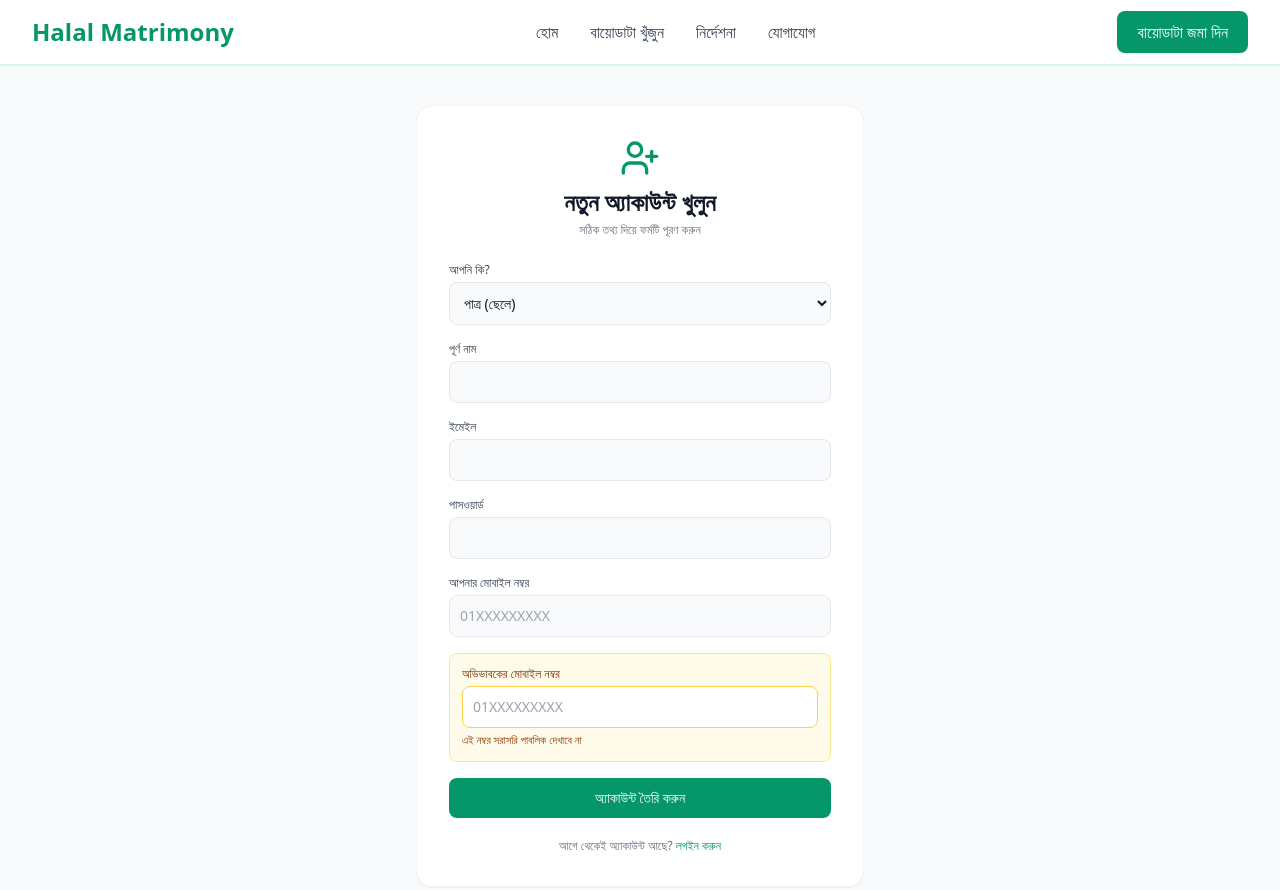
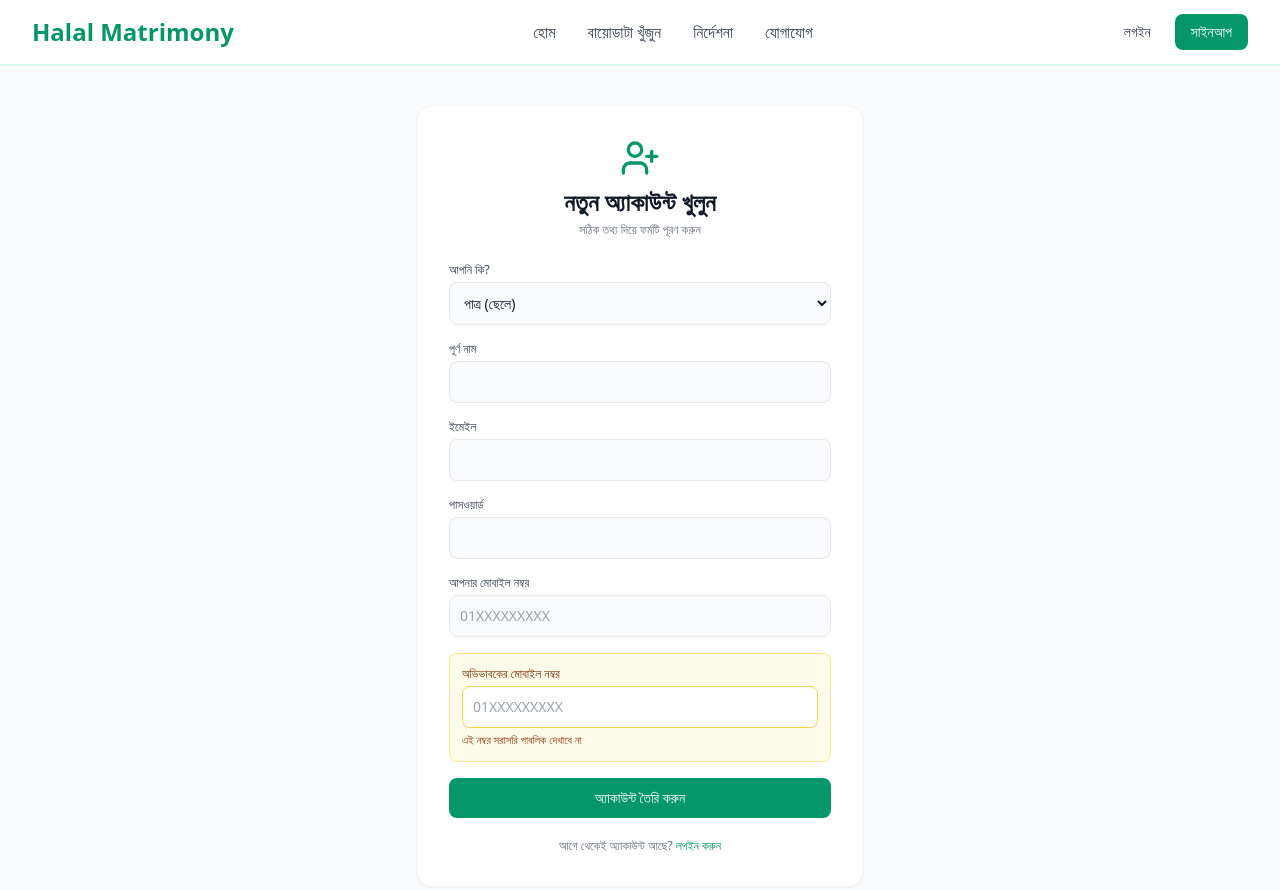
Before and after one commit to lifepartnarbd/dttttt, a Next.js app: page /signup in a window 1280 px wide. Shown: the top 890 px of the page. Built offline with nearby package versions, Linux system fonts and the light colour scheme; no server answers.

Commit message:
Update Navbar.tsx

```diff
--- a/components/Navbar.tsx
+++ b/components/Navbar.tsx
@@ -1,35 +1,112 @@
+'use client';
+
 import Link from 'next/link';
+import { useState } from 'react';
+import { useRouter } from 'next/navigation';
+import { useAuth } from '@/contexts/AuthContext';
+import { Menu, X, UserCircle2 } from 'lucide-react';
 
 export default function Navbar() {
+  const { user, profile, signOut, loading } = useAuth();
+  const router = useRouter();
+  const [menuOpen, setMenuOpen] = useState(false);
+
+  const handleLogout = async () => {
+    await signOut();
+    router.push('/');
+  };
+
   return (
     <nav className="bg-white shadow-sm border-b border-emerald-100 sticky top-0 z-50">
       <div className="max-w-7xl mx-auto px-4 sm:px-6 lg:px-8">
         <div className="flex justify-between h-16 items-center">
-          {/* Logo */}
           <div className="flex-shrink-0">
             <Link href="/" className="text-2xl font-bold text-emerald-600">
               Halal Matrimony
             </Link>
           </div>
 
-          {/* Menu Items (Desktop) */}
           <div className="hidden md:flex space-x-8 items-center">
             <Link href="/" className="text-gray-700 hover:text-emerald-600 font-medium">হোম</Link>
-            <Link href="#" className="text-gray-700 hover:text-emerald-600 font-medium">বায়োডাটা খুঁজুন</Link>
+            <Link href="#" className="text-gray-700 hover:text-emerald-600 font-medium">বায়োডাটা খুঁজুন</Link>
             <Link href="#" className="text-gray-700 hover:text-emerald-600 font-medium">নির্দেশনা</Link>
             <Link href="#" className="text-gray-700 hover:text-emerald-600 font-medium">যোগাযোগ</Link>
           </div>
 
-          {/* Call to Action Button */}
-          <div>
-            <Link
-              href="/create-biodata"
-              className="bg-emerald-600 hover:bg-emerald-700 text-white px-5 py-2.5 rounded-lg font-medium transition shadow-sm"
-            >
-              বায়োডাটা জমা দিন
-            </Link>
+          <div className="hidden md:flex items-center gap-3">
+            {loading ? null : user ? (
+              <>
+                <div className="flex items-center gap-2 text-sm text-gray-700">
+                  <UserCircle2 className="w-5 h-5 text-emerald-600" />
+                  <span className="font-medium">{profile?.custom_id ?? 'ইউজার'}</span>
+                </div>
+                <Link
+                  href="/create-biodata"
+                  className="bg-emerald-600 hover:bg-emerald-700 text-white text-sm font-medium px-4 py-2 rounded-lg transition"
+                >
+                  বায়োডাটা জমা দিন
+                </Link>
+                <button
+                  onClick={handleLogout}
+                  className="text-sm text-gray-600 hover:text-red-600 font-medium px-3 py-2"
+                >
+                  লগআউট
+                </button>
+              </>
+            ) : (
+              <>
+                <Link
+                  href="/login"
+                  className="text-sm text-gray-700 hover:text-emerald-600 font-medium px-3 py-2"
+                >
+                  লগইন
+                </Link>
+                <Link
+                  href="/signup"
+                  className="bg-emerald-600 hover:bg-emerald-700 text-white text-sm font-medium px-4 py-2 rounded-lg transition"
+                >
+                  সাইনআপ
+                </Link>
+              </>
+            )}
           </div>
+
+          <button
+            className="md:hidden text-gray-700"
+            onClick={() => setMenuOpen(!menuOpen)}
+          >
+            {menuOpen ? <X className="w-6 h-6" /> : <Menu className="w-6 h-6" />}
+          </button>
         </div>
+
+        {menuOpen && (
+          <div className="md:hidden pb-4 space-y-2">
+            <Link href="/" className="block text-gray-700 py-2">হোম</Link>
+            <Link href="#" className="block text-gray-700 py-2">বায়োডাটা খুঁজুন</Link>
+            <Link href="#" className="block text-gray-700 py-2">নির্দেশনা</Link>
+            <Link href="#" className="block text-gray-700 py-2">যোগাযোগ</Link>
+            <div className="border-t border-gray-100 pt-3">
+              {user ? (
+                <>
+                  <div className="text-sm text-gray-700 py-2">{profile?.custom_id ?? 'ইউজার'}</div>
+                  <Link href="/create-biodata" className="block bg-emerald-600 text-white text-sm text-center py-2 rounded-lg mb-2">
+                    বায়োডাটা জমা দিন
+                  </Link>
+                  <button onClick={handleLogout} className="block w-full text-left text-red-600 text-sm py-2">
+                    লগআউট
+                  </button>
+                </>
+              ) : (
+                <>
+                  <Link href="/login" className="block text-gray-700 py-2">লগইন</Link>
+                  <Link href="/signup" className="block bg-emerald-600 text-white text-sm text-center py-2 rounded-lg mt-2">
+                    সাইনআপ
+                  </Link>
+                </>
+              )}
+            </div>
+          </div>
+        )}
       </div>
     </nav>
   );
```
